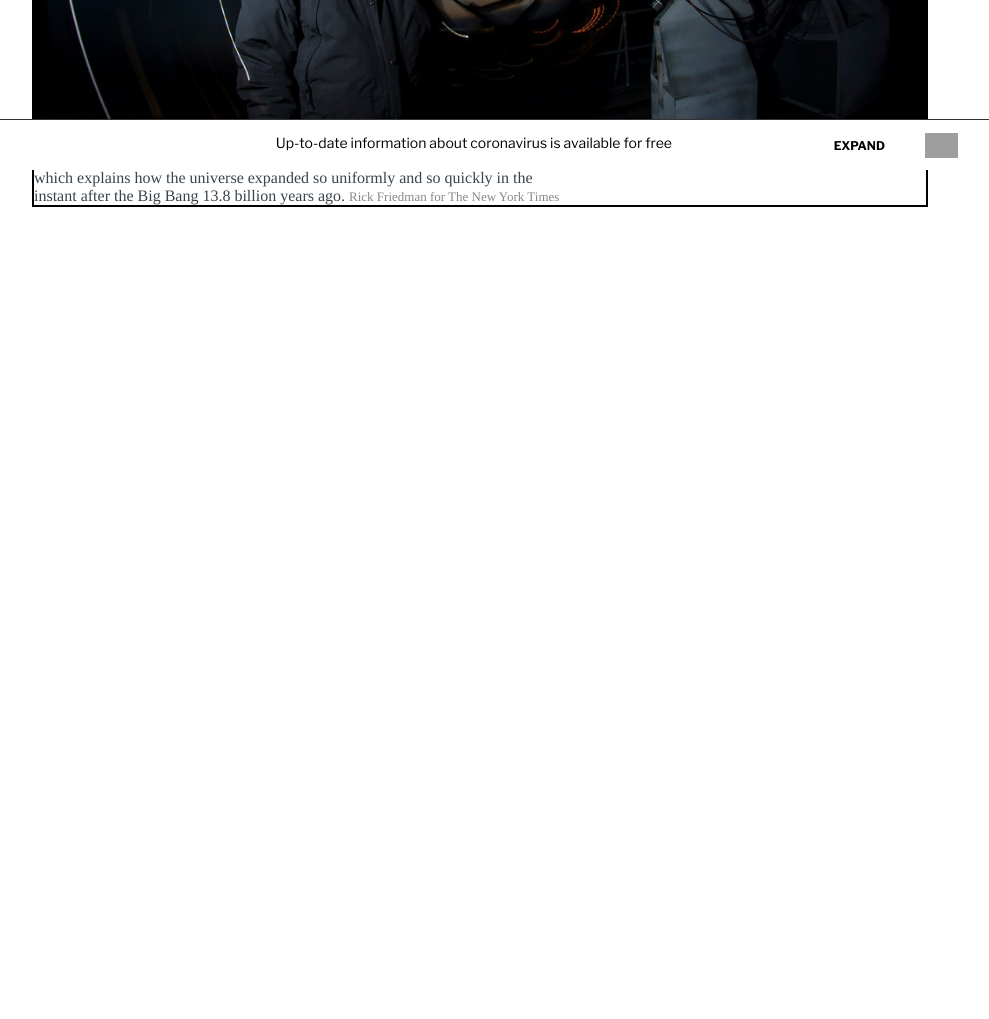
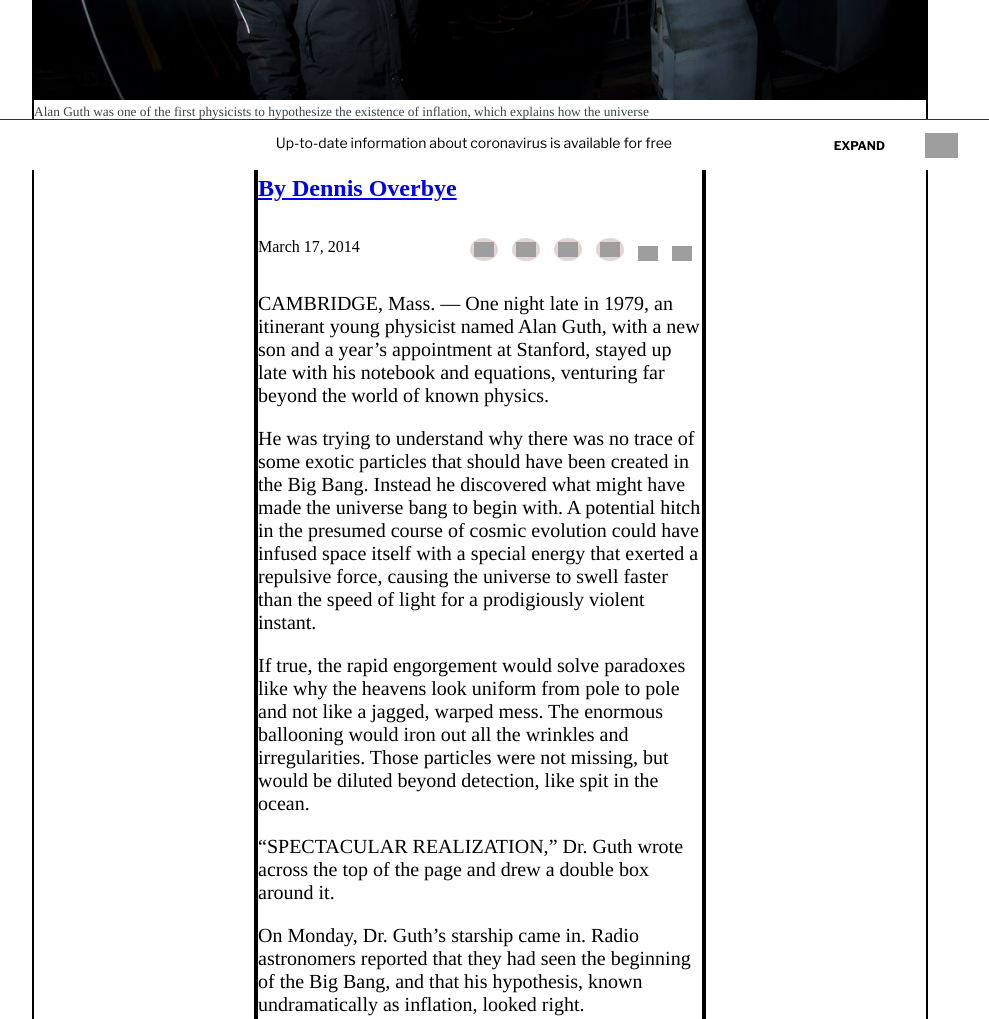
Before and after one commit to Berabjesus/New-York-Times-article-page, a plain HTML site: page index.html in a window 1280 px wide. Shown: the part 630-1649 px from the top of the page, without its empty margins (160-1149 px from the left). Before the commit the page ends 930 px from the top, so only its background shows below. Drawn offline with nearby package versions, Linux system fonts and the light colour scheme; grey boxes are pictures that could not be loaded.

Commit message:
main article first portion done

```diff
--- a/css/style.css
+++ b/css/style.css
@@ -11,7 +11,7 @@
 }
 
 body {
-  margin: 0 0 50px 0;
+  margin: 0 0 60px 0;
   padding: 0;
   min-height: 100vh;
 }
@@ -191,13 +191,13 @@ main {
 }
 
 .intro-title {
-  font-size: xx-large;
+  font-size: x-large;
   font-style: italic;
   color:#121212;
-  margin: 0 20% 0 20%;
+  margin: 0 25% 0 25%;
 }
 
-intro-title > h1{
+.intro-title > h1{
   font-style: italic;
   display: inline-block;
 }
@@ -212,13 +212,61 @@ intro-title > h1{
 }
 
 .intro-caption {
+  font-size: smaller;
   font-family: 'Tinos', serif;
   color: #3a444c;
   padding-right: 20px;
-  width: 60%;
+  width: 70%;
 }
 
 .intro-caption > span {
   font-size: small;
   color: #888888;
 }
+
+.main-article1 {
+  grid-area: a1;
+  grid-template: repeat(3, auto) / 25% 50% 25%;
+  grid-template-areas:
+    ". p1 ."
+    ". d as"
+    ". p2 .";
+}
+
+.article1-portion1 {
+  grid-area: p1;
+}
+
+.portion1-links > p {
+  display: inline-block;
+}
+
+.links-elements {
+  float: right;
+}
+
+.links-elements, .links-elements li {
+  display: inline-block;
+}
+
+.elements {
+  margin: 0 10px 0 0;
+}
+
+.elements:not(:nth-child(n + 5)) {
+  border-radius: 50%;
+  background-color: rgb(228, 213, 213);
+  padding: 4px;
+  text-align: center;
+}
+
+.elements > img{
+  float: left;
+  height: 15px;
+  width: auto;
+}
+
+.portion1-article > p {
+  font-size: 1.25rem;
+  font-family: 'Tinos', serif;
+}
--- a/index.html
+++ b/index.html
@@ -54,8 +54,88 @@
               </div>
             </section>
 
-            <section class="main-article1">
+            <section class="main-article1 grid">
+              <div class="article1-portion1 border">
+                <h1><a href="#">By Dennis Overbye</a></h1>
+                <div class="portion1-links">
+                  <p>March 17, 2014</p>
+                  <div class="links-elements">
+                    <ul>
+                      <li class="elements">
+                        <img src="https://img.icons8.com/material-sharp/24/000000/facebook-f.png"/>
+                      </li>
+                      <li class="elements">
+                        <img src="https://img.icons8.com/android/24/000000/twitter.png"/>
+                      </li>
+                      <li class="elements">
+                        <img src="https://img.icons8.com/android/50/000000/filled-message.png"/>
+                      </li>
+                      <li class="elements">
+                        <img src="https://img.icons8.com/android/24/000000/forward-arrow.png"/>
+                      </li>
+                      <li class="elements">
+                        <img src="https://img.icons8.com/ios/50/000000/bookmark-ribbon.png"/>
+                      </li>
+                      <li class="elements">
+                        <img src="https://img.icons8.com/ios/50/000000/filled-chat.png"/>
+                      </li>
+                    </ul>
+                  </div>
+                </div>
+                <article class="portion1-article">
+                  <p>CAMBRIDGE, Mass. — One night late in 1979, an itinerant young physicist
+                    named Alan Guth, with a new son and a year’s appointment at Stanford,
+                    stayed up late with his notebook and equations, venturing far beyond
+                    the world of known physics.</p>
+                  <p>
+                    He was trying to understand why there was no trace of some exotic
+                     particles that should have been created in the Big Bang. Instead
+                     he discovered what might have made the universe bang to begin with.
+                     A potential hitch in the presumed course of cosmic evolution could
+                      have infused space itself with a special energy that exerted a
+                      repulsive force, causing the universe to swell faster than the
+                      speed of light for a prodigiously violent instant.
+                  </p>
+                  <p>
+                    If true, the rapid engorgement would solve paradoxes like why the
+                    heavens look uniform from pole to pole and not like a jagged, warped
+                     mess. The enormous ballooning would iron out all the wrinkles and
+                     irregularities. Those particles were not missing, but would be diluted
+                     beyond detection, like spit in the ocean.
+                  </p>
+                  <p>
+                    <q>SPECTACULAR REALIZATION,</q> Dr. Guth wrote across the top of the page
+                     and drew a double box around it.
+                  </p>
+                  <p>
+                    On Monday, Dr. Guth’s starship came in. Radio astronomers reported that they
+                    had seen the beginning of the Big Bang, and that his hypothesis,
+                    known undramatically as inflation, looked right.
+                  </p>
+                  <p>
+                    Reaching back across 13.8 billion years to the first sliver of cosmic time with
+                     telescopes at the South Pole, a team of astronomers led by John M. Kovac of
+                     the Harvard-Smithsonian Center for Astrophysics detected ripples in the fabric
+                      of space-time — so-called gravitational waves — the signature of a universe
+                      being wrenched violently apart when it was roughly a trillionth of a trillionth
+                      of a trillionth of a second old. They are the long-sought smoking-gun evidence of
+                      inflation, proof, Dr. Kovac and his colleagues say, that Dr. Guth was correct.
+                  </p>
+                </article>
+              </div>
+              <div class="divider border">
 
+              </div>
+
+              <div class="article1-portion2 border">
+
+              </div>
+
+              <div class="article1-aside border">
+                <aside>
+
+                </aside>
+              </div>
             </section>
 
             <section class="main-diagram"></section>
```
